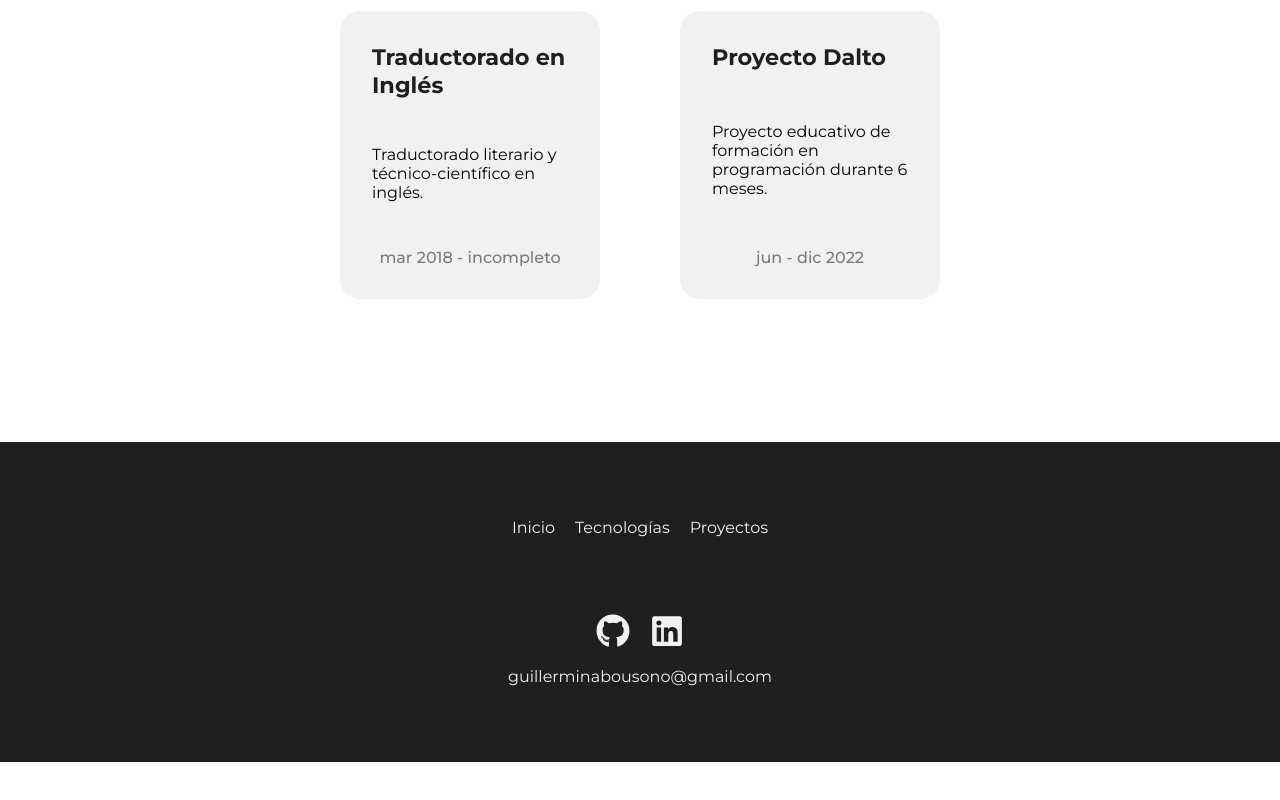
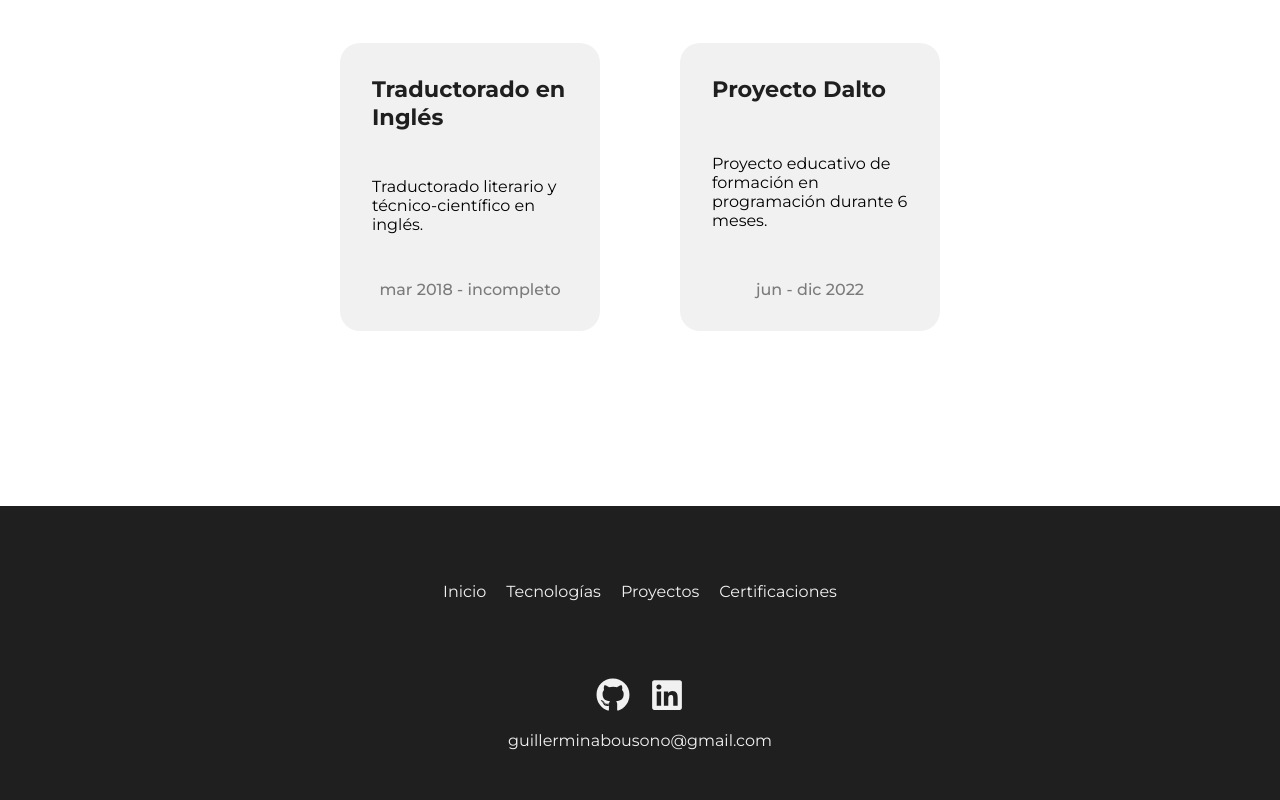
Before and after one commit to Guillerminav/portfolio, a React (Vite) app: page / in a window 1280 px wide. Shown: the part 2758-3558 px from the top of the page. Before the commit the page ends 3520 px from the top, so only its background shows below. Built offline with nearby package versions, Linux system fonts and the light colour scheme.

Commit message:
arreglo en footer

```diff
--- a/src/components/footer/Footer.jsx
+++ b/src/components/footer/Footer.jsx
@@ -15,6 +15,7 @@ const Footer = () => {
                     <li><a href="#home">Inicio</a></li>
                     <li><a href="#tecnologias">Tecnologías</a></li>
                     <li><a href="#proyectos">Proyectos</a></li>
+                    <li><a href="#certificaciones">Certificaciones</a></li>
                 </ul>
                 <div className="contactInfo">
                     <div className="infoLinks">
--- a/src/components/sect3/certificaciones.css
+++ b/src/components/sect3/certificaciones.css
@@ -12,7 +12,7 @@
     flex-direction: column;
     align-items: center;
     justify-content: space-evenly;
-    margin: 0 auto;
+    margin: 2rem auto;
 }
 
 .cert-titulo-container {
```
